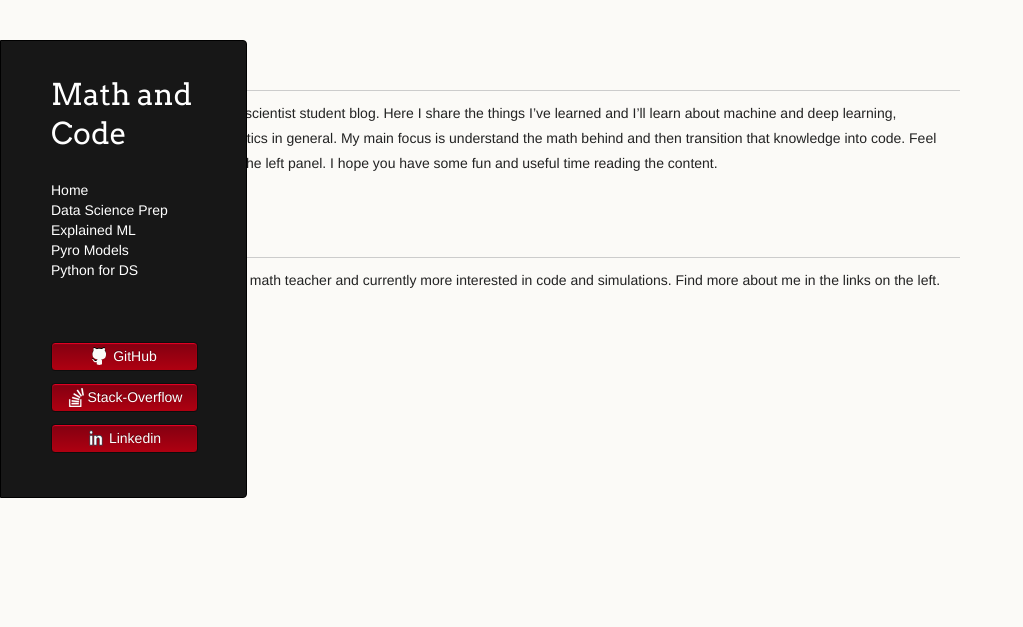
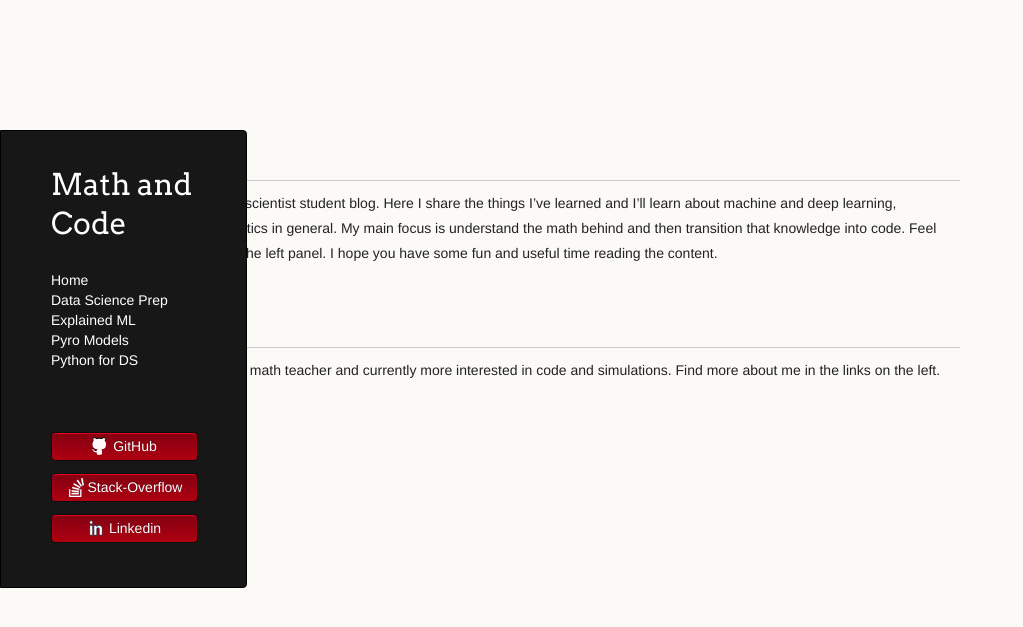
Before and after one commit to LemonPy29/LemonPy29.github.io, a Jekyll site: the page built from index.md, in a window 1280 px wide. Shown: the top 627 px of the page, without its empty margins (0-1023 px from the left). Built offline with Jekyll 4.4.1, drawn with Linux system fonts in a browser that asks for light colours; nearby versions of some CDN libraries; the repository's description, which GitHub fills in, is left out; our own code applies the rules of GitHub Pages for plain Markdown files.

Commit message:
update css

```diff
--- a/_sass/jekyll-theme-dinky.scss
+++ b/_sass/jekyll-theme-dinky.scss
@@ -27,7 +27,7 @@ time, mark, audio, video {
 /* Base text styles */
 
 body {
-  padding: 10px 50px 0 0;
+  padding: 100px 100px 0 0;
   width: 1024px;
   font-family: "Helvetica Neue", Helvetica, Arial, sans-serif;
   font-size: 14px;
```
